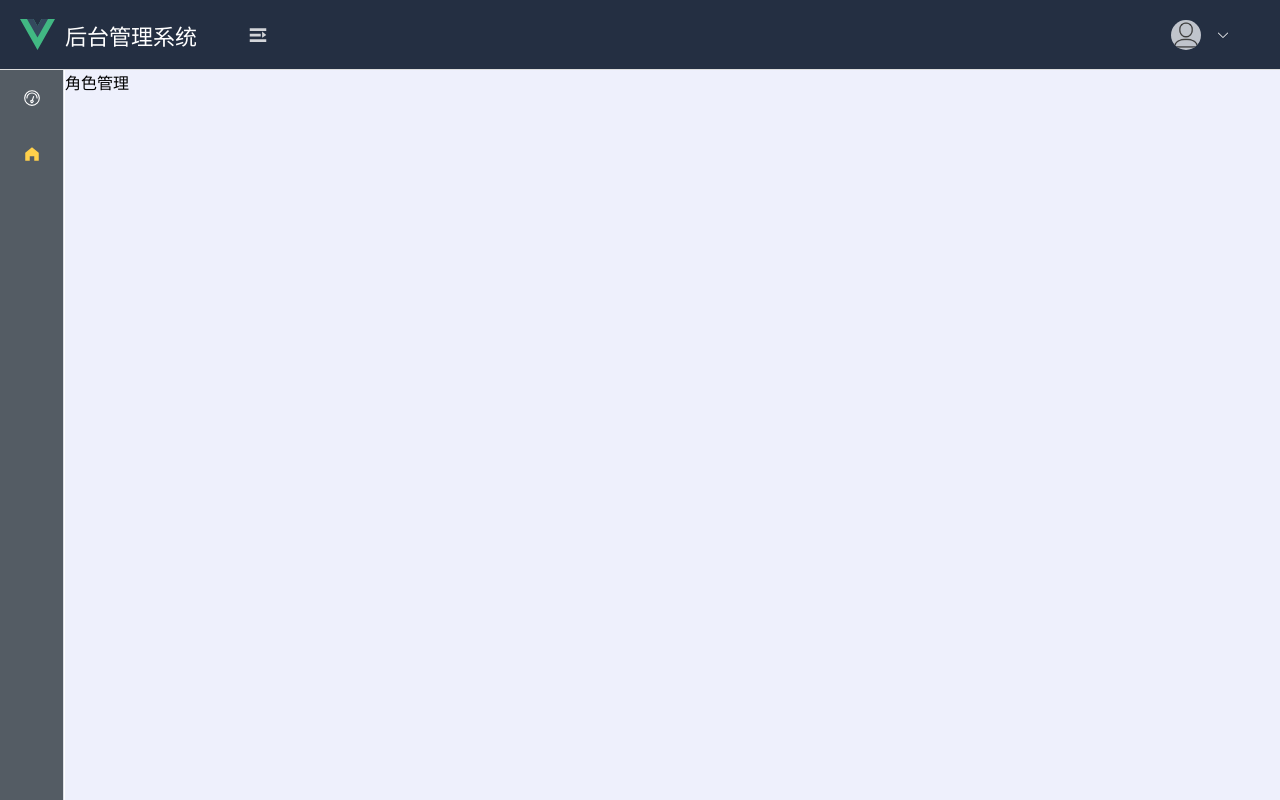
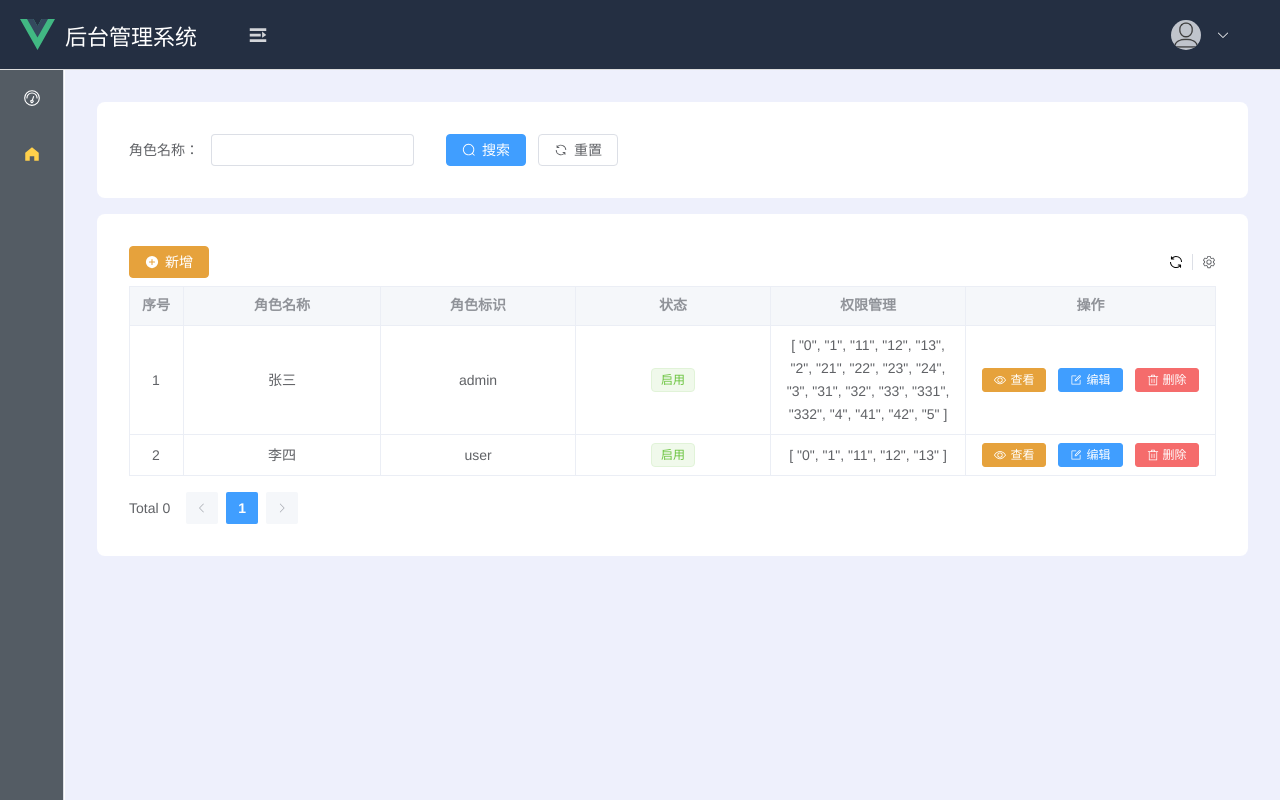
Before and after one commit to yangbing123456/Vue3-TS-pinia-elementui-plus, a Vue app: page /system-role in a window 1280 px wide. Built offline with nearby package versions, Linux system fonts and the light colour scheme.

Commit message:
角色管理未完成版

```diff
--- /dev/null
+++ b/public/mock/role.json
@@ -0,0 +1,40 @@
+{
+  "list": [
+    {
+      "id": 1,
+      "roleName": "张三",
+      "roleMark": "admin",
+      "roleStatus": true,
+      "rolePermissions": [
+        "0",
+        "1",
+        "11",
+        "12",
+        "13",
+        "2",
+        "21",
+        "22",
+        "23",
+        "24",
+        "3",
+        "31",
+        "32",
+        "33",
+        "331",
+        "332",
+        "4",
+        "41",
+        "42",
+        "5"
+      ]
+    },
+    {
+      "id": 2,
+      "roleName": "李四",
+      "roleMark": "user",
+      "roleStatus": true,
+      "rolePermissions": ["0", "1", "11", "12", "13"]
+    }
+  ],
+  "pageTotal": 2
+}
--- a/src/api/index.ts
+++ b/src/api/index.ts
@@ -10,3 +10,15 @@ export const getUserData = () => {
     method: 'get'
   })
 }
+
+/**
+ *
+ * @description:mock 角色管理接口
+ */
+
+export const getRoleData = () => {
+  return service({
+    url: '/mock/role.json',
+    method: 'get'
+  })
+}
--- a/src/components/tableContent.vue
+++ b/src/components/tableContent.vue
@@ -42,6 +42,7 @@
       :style="{ width: '100%' }"
       border
       @selection-change="handleSelectionChange"
+      :row-key="rowKey"
     >
       <!-- <el-table-column type="selection" width="55" /> -->
       <template v-for="item in columns" :key="item.prop">
--- a/src/views/system/role.vue
+++ b/src/views/system/role.vue
@@ -1,3 +1,91 @@
-<template>角色管理</template>
-<script setup lang="ts" name=""></script>
-<style scoped lang="scss"></style>
+<template>
+  <div class="contanier">
+    <tableSearch :query="query" :options="options" :search="search"></tableSearch>
+    <tableContent :columns="columns" :tableData="tableData">
+      <template #addBtn>
+        <el-button type="warning" :icon="CirclePlusFilled" @click="visible = true">新增</el-button>
+      </template>
+      <template #roleStatus="{ rows }">
+        <el-tag type="success" v-if="rows.roleStatus">启用</el-tag>
+        <el-tag type="danger" v-else>禁用</el-tag>
+      </template>
+      <!-- <template #rolePermissions="{ rows }">
+        <el-button type="primary" size="small" plain @click="handlePermission(rows)"
+          >管理</el-button
+        >
+      </template> -->
+    </tableContent>
+  </div>
+</template>
+<script setup lang="ts" name="role">
+import tableSearch from '@/components/tableSearch.vue'
+import tableContent from '@/components/tableContent.vue'
+
+import { CirclePlusFilled } from '@element-plus/icons-vue'
+import { getRoleData } from '@/api'
+
+import type { FormOptionList } from '@/types/form-option'
+
+import { reactive, ref } from 'vue'
+
+// 搜索条件
+const query = reactive({
+  name: ''
+})
+const options = reactive<Array<FormOptionList>>([
+  { type: 'input', prop: 'name', label: '角色名称：' }
+])
+const search = () => {}
+
+const visible = ref(false)
+
+// 表格相关
+const columns = reactive([
+  {
+    type: 'index',
+    label: '序号',
+    width: 55,
+    align: 'center'
+  },
+  {
+    prop: 'roleName',
+    label: '角色名称'
+  },
+  {
+    prop: 'roleMark',
+    label: '角色标识'
+  },
+  {
+    prop: 'roleStatus',
+    label: '状态'
+  },
+  {
+    prop: 'rolePermissions',
+    label: '权限管理'
+  },
+  { prop: 'operator', label: '操作', width: 250 }
+])
+
+const page = reactive({
+  index: 1,
+  size: 10,
+  total: 0
+})
+
+const tableData = ref([])
+const getList = async () => {
+  const res = await getRoleData()
+  tableData.value = res.data.list
+  page.total = res.data.pageTotal
+}
+getList()
+</script>
+<style scoped lang="scss">
+.contanier {
+  width: auto;
+  height: 100%;
+  padding: 32px;
+  margin: 0;
+  box-sizing: border-box;
+}
+</style>
```
